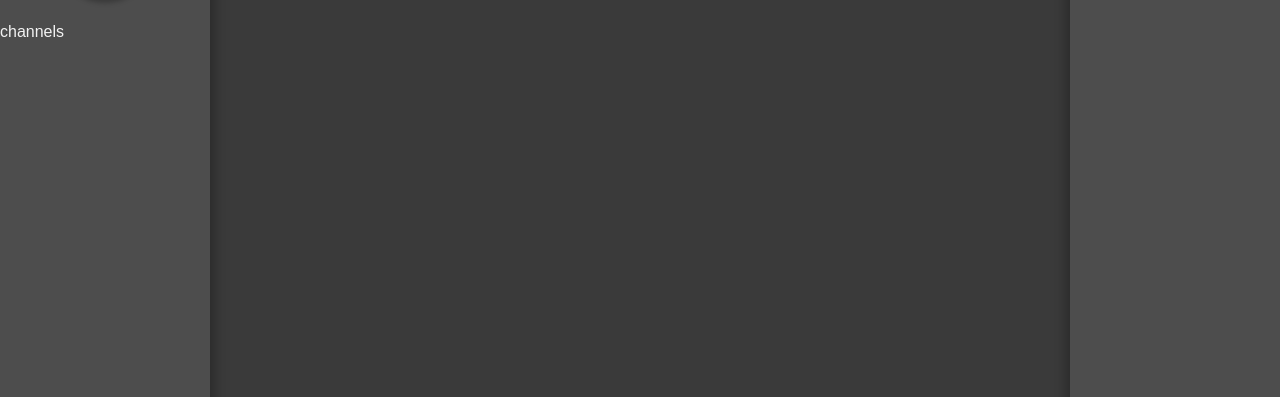
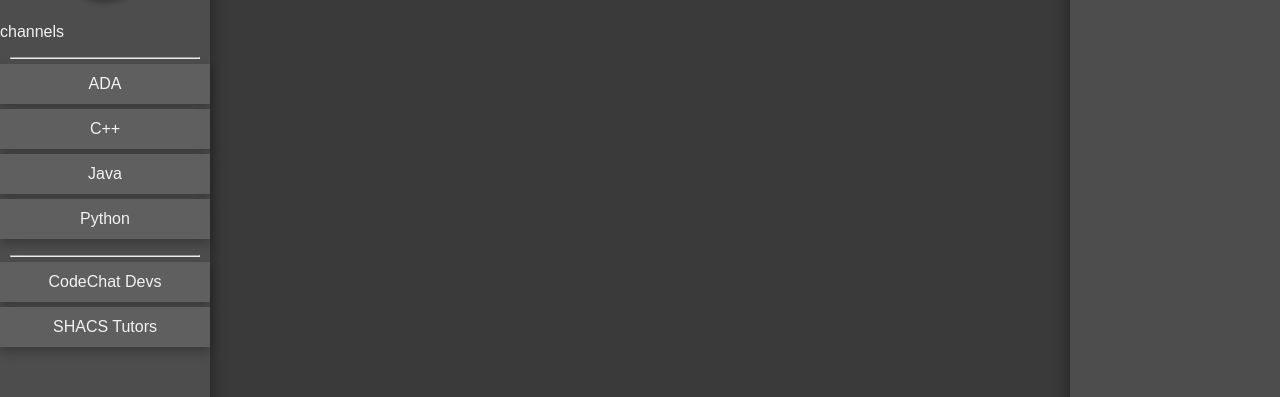
Before and after one commit to justinjdev/CodeChat, a React (Create React App) app in the folder frontEnd/: page / in a window 1280 px wide. Shown: the part 194-591 px from the top of the page. Built offline with nearby package versions, Linux system fonts and the light colour scheme; no server answers.

Commit message:
Started styling channels
styling for buttons
needs links to work

```diff
--- /dev/null
+++ b/frontEnd/src/components/Channels/Channels.css
@@ -0,0 +1,19 @@
+.channels hr {
+  color: #919191;
+  margin: 0px 10px; }
+
+.channels ul {
+  padding: 0;
+  margin-top: 0; }
+  .channels ul li {
+    margin: 5px 0px;
+    list-style: none;
+    background-color: #5F5F5F;
+    text-align: center;
+    height: 40px;
+    box-shadow: 0px 5px 10px rgba(0, 0, 0, 0.25);
+    display: flex; }
+    .channels ul li a {
+      text-decoration: none;
+      color: #F3F3F3;
+      margin: auto; }
--- /dev/null
+++ b/frontEnd/src/components/Channels/Channels.js
@@ -0,0 +1,30 @@
+import React, { Component } from 'react';
+import './Channels.css';
+class Chennels extends Component { render() { return (
+<div className="channels">
+    <hr/>
+    <ul>
+        <li>
+            <a href="#">ADA</a>
+        </li>
+        <li>
+            <a href="#">C++</a>
+        </li>
+        <li>
+            <a href="#">Java</a>
+        </li>
+        <li>
+            <a href="#">Python</a>
+        </li>
+    </ul>
+    <hr/>
+    <ul>
+        <li>
+            <a href="#">CodeChat Devs</a>
+        </li>
+        <li>
+            <a href="#">SHACS Tutors</a>
+        </li>
+    </ul>
+</div>
+); } } export default Chennels;
--- /dev/null
+++ b/frontEnd/src/components/Channels/Channels.scss
@@ -0,0 +1,29 @@
+.channels{
+
+    hr{
+        color: #919191;
+        margin: 0px 10px;
+    }
+
+    ul{
+        padding: 0;
+        margin-top: 0;
+
+        li{
+            margin: 5px 0px;
+            list-style: none;
+            background-color: #5F5F5F;
+            text-align: center;
+            height: 40px;
+            box-shadow: 0px 5px 10px rgba(0, 0, 0, 0.25);
+
+            display: flex;
+
+            a{
+                text-decoration: none;
+                color: #F3F3F3;
+                margin: auto;
+            }
+        }
+    }
+}
--- a/frontEnd/src/components/MainPage/MainPage.js
+++ b/frontEnd/src/components/MainPage/MainPage.js
@@ -2,6 +2,7 @@ import React, { Component } from 'react';
 
 import './MainPage.css'
 import Chat from '../Chat/Chat'
+import Channels from '../Channels/Channels'
 
 class MainPage extends Component {
     render() {
@@ -16,6 +17,7 @@ class MainPage extends Component {
                             <p>D.B.</p>
                         </div>
                         <p>channels</p>
+                        <Channels/>
                     </div>
                     <div className="main">
                         <Chat/>
```
